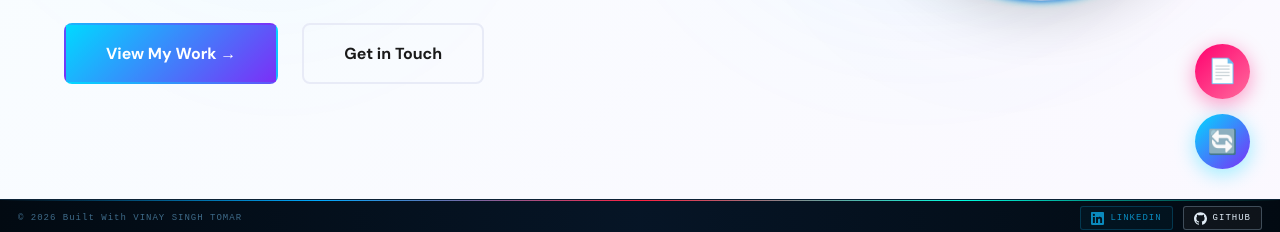
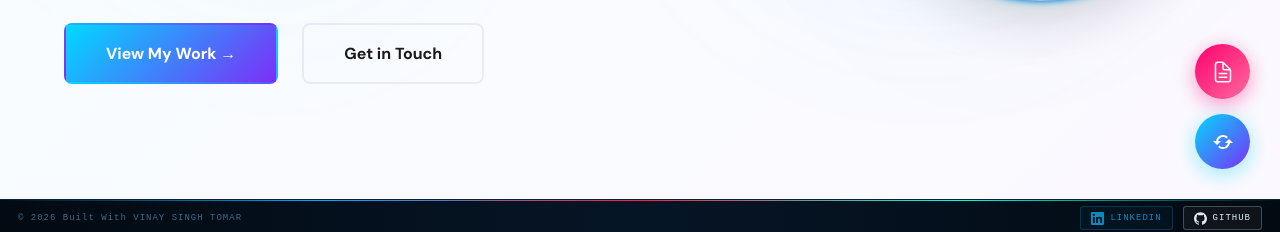
Before and after one commit to Vinaytomar-xm/Portfolio-Nextjs, a Next.js app: page / in a window 1280 px wide. Shown: the part 601-833 px from the top of the page. Built offline with nearby package versions, Linux system fonts and the light colour scheme.

Commit message:
feat: replace emoji icons with react-icons in FloatingButtons component

```diff
--- a/app/components/FloatingButtons.js
+++ b/app/components/FloatingButtons.js
@@ -1,5 +1,7 @@
 "use client";
 
+import { IoDocumentTextOutline } from "react-icons/io5";
+import { BiRefresh } from "react-icons/bi";
 import { useRef } from "react";
 
 export default function FloatingButtons() {
@@ -21,7 +23,7 @@ export default function FloatingButtons() {
         aria-label="Download Resume"
         title="Download Resume"
       >
-        📄
+        <IoDocumentTextOutline />
       </a>
 
       <button
@@ -32,7 +34,7 @@ export default function FloatingButtons() {
         title="Refresh Page"
         onClick={handleRefresh}
       >
-        🔄
+        <BiRefresh />
       </button>
     </>
   );
```
